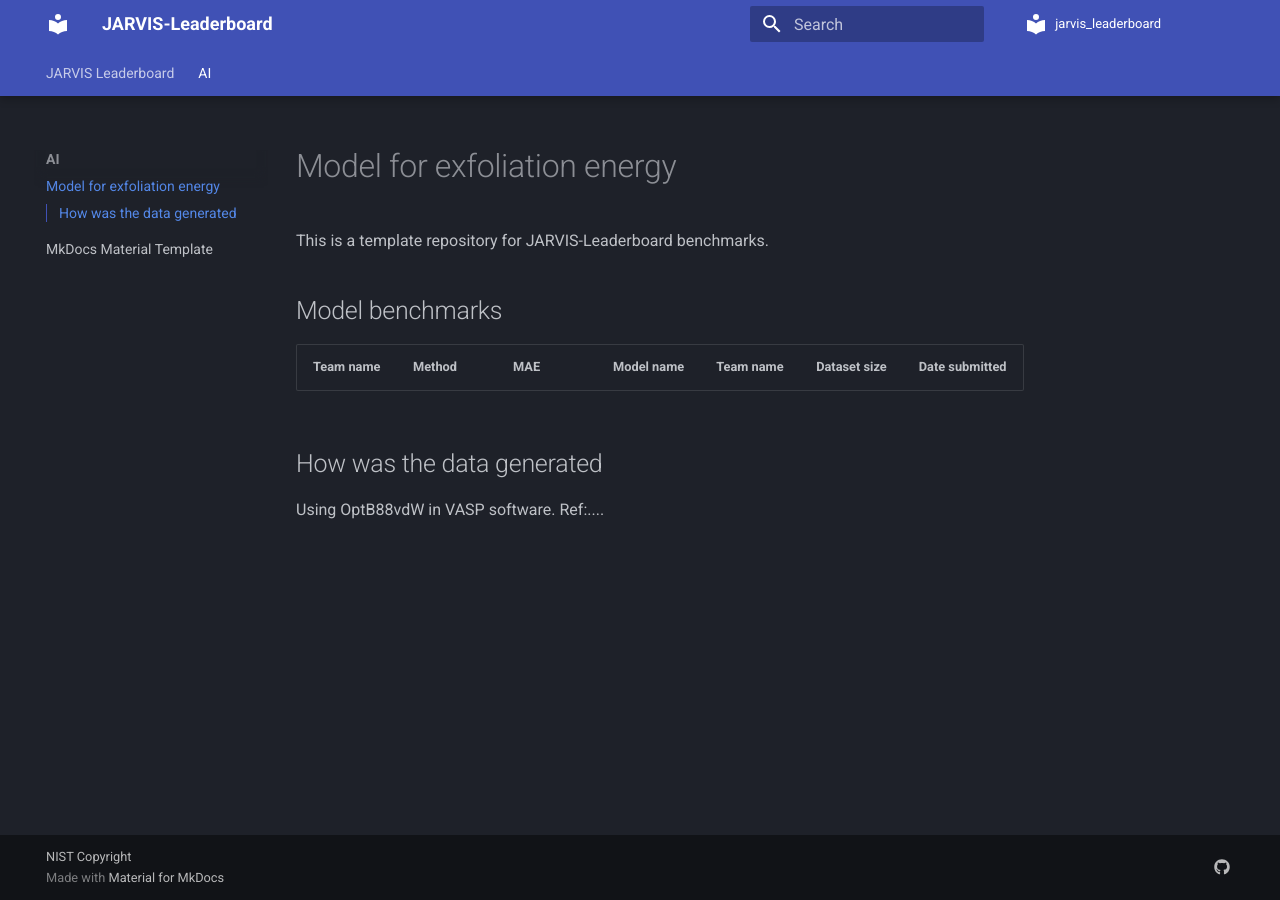
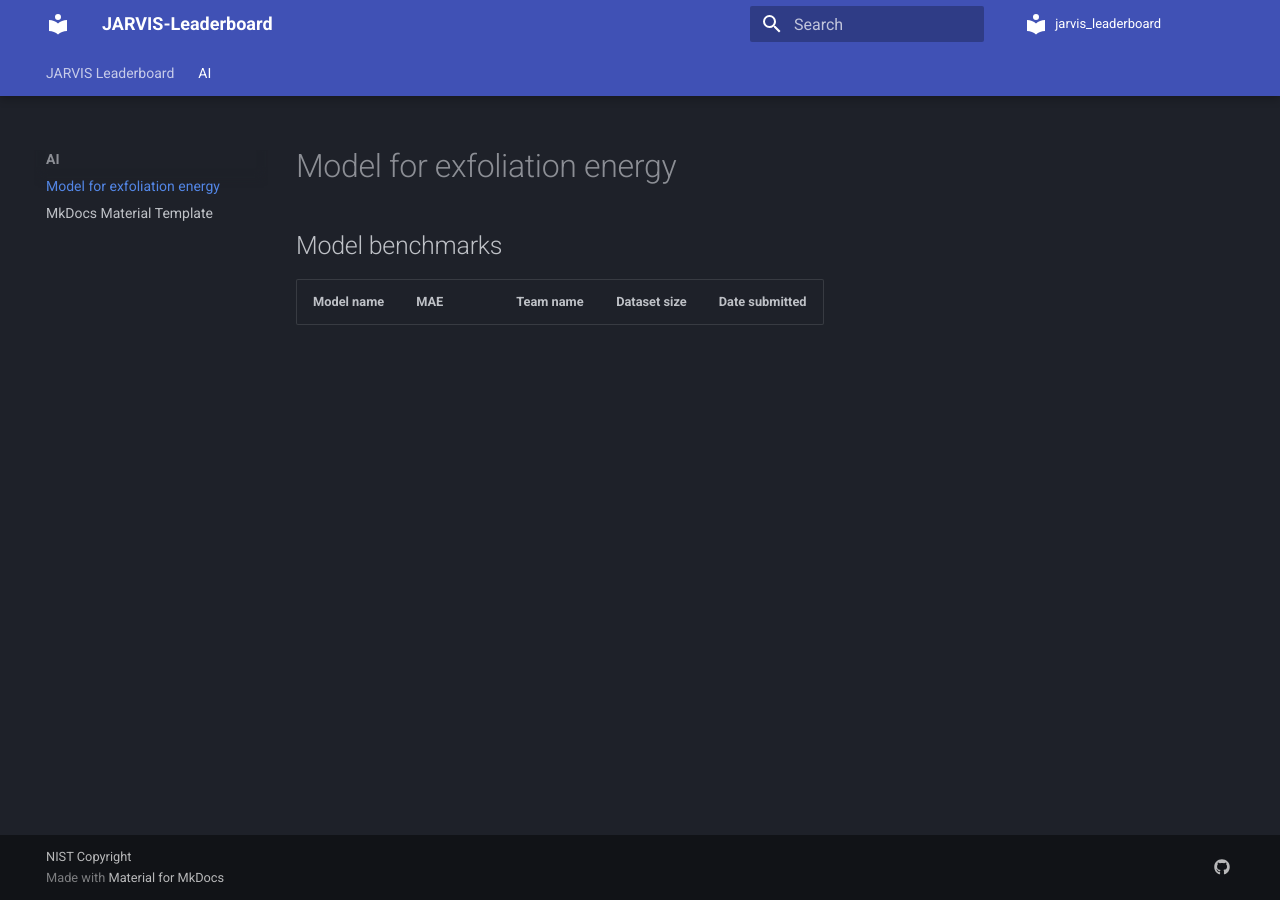
Before and after one commit to RamyaGuru/jarvis_leaderboard, an MkDocs documentation site: the page built from docs/AI/exfoliation_energy.md, in a window 1280 px wide. Built offline with MkDocs 1.6.1 and Material for MkDocs 9.7.7, drawn with Linux system fonts in a browser that asks for light colours; comment, search, counter and statistics services are not loaded.

Commit message:
Update md file and rebuild.py.

```diff
--- a/docs/AI/exfoliation_energy.md
+++ b/docs/AI/exfoliation_energy.md
@@ -1,15 +1,13 @@
 # Model for exfoliation energy
-This is a template repository for JARVIS-Leaderboard benchmarks.
 
 <h2>Model benchmarks</h2>
 
 <table style="width:100%" id="j_table">
  <thead>
   <tr>
-    <th>Team name</th>
-    <th>Method</th>
+    <th>Model name</th>
+   <!-- <th>Method</th>-->
     <th>MAE</th>
-    <th>Model name</th>
     <th>Team name</th>
     <th>Dataset size</th>
     <th>Date submitted</th>
@@ -17,8 +15,3 @@
  </thead>
 <!--table_content-->
 </table>
-
-
-
-## How was the data generated
-Using OptB88vdW in VASP software. Ref:....
```
Also changed, not shown: 2 other files.
